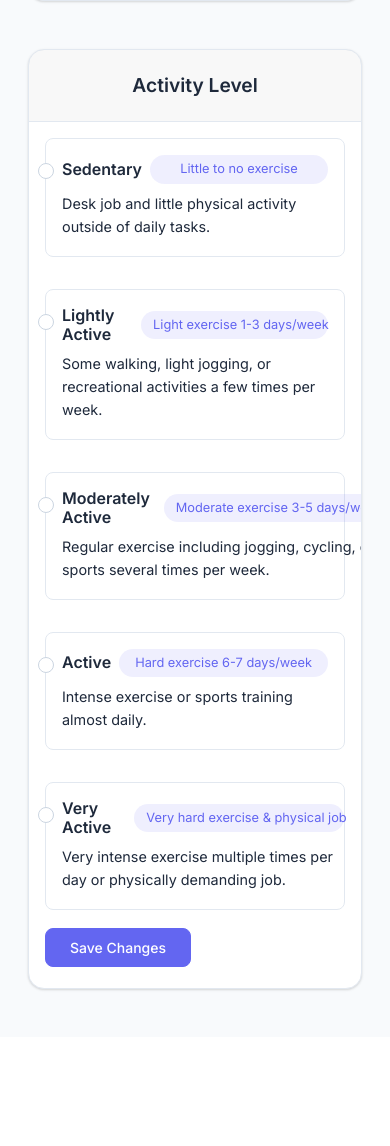
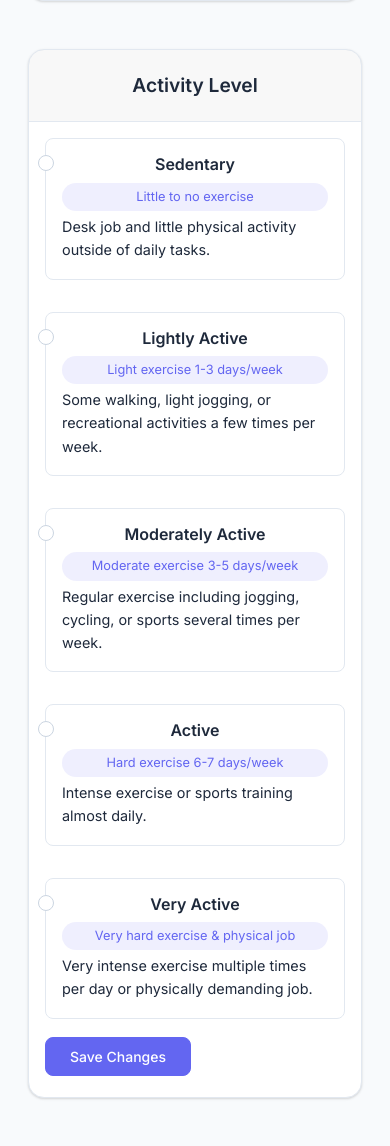
Before and after one commit to Elivius/YourFit-Journey, a PHP site: page /settings.php in a window 390 px wide, after a click that opens the changed part. Shown: the part 928-2074 px from the top of the page. Before the commit the page ends 1919 px from the top, so only its background shows below. Run offline with PHP 8.4, Linux system fonts and the light colour scheme; the visitor is signed in with stand-in values (Sample User, id 1); tables that the repository leaves empty or names only in its code hold one stand-in row (values such as "Sample post").

Commit message:
V1.92 - Responsive for goal pill

```diff
--- a/todo.txt
+++ b/todo.txt
@@ -6,7 +6,6 @@
 
 ============================== URGENT ===================================
 
-- Responsive for Fitness goal pill
 - Dev Feedback
 - Exercise Category Filter
 - Trainee Prebuilt
--- a/user-site/frontend/assets/css/settings.css
+++ b/user-site/frontend/assets/css/settings.css
@@ -444,3 +444,41 @@ input:checked + .btn-outline-primary {
         flex-direction: column;
     }
 }
+
+.activity-level-option input[type="radio"] {
+  margin-top: 0.25rem;
+  flex-shrink: 0;
+}
+
+.activity-level-option .form-check-label {
+  flex: 1;
+}
+
+.activity-level-header {
+  display: flex;
+  flex-wrap: wrap;
+  align-items: center;
+  gap: 0.5rem;
+  margin-bottom: 0.25rem;
+}
+
+@media (max-width: 768px) {
+  .activity-level-option {
+    flex-direction: column;
+    align-items: stretch;
+  }
+
+  .activity-level-option input[type="radio"] {
+    margin-top: 0;
+  }
+
+  .activity-level-header {
+    flex-direction: column;
+    align-items: center; /* ⬅️ This centers both h6 and pill */
+    text-align: center;  /* ⬅️ This centers text inside h6 */
+  }
+
+  .activity-level-header h6 {
+    width: 100%;
+  }
+}
```
